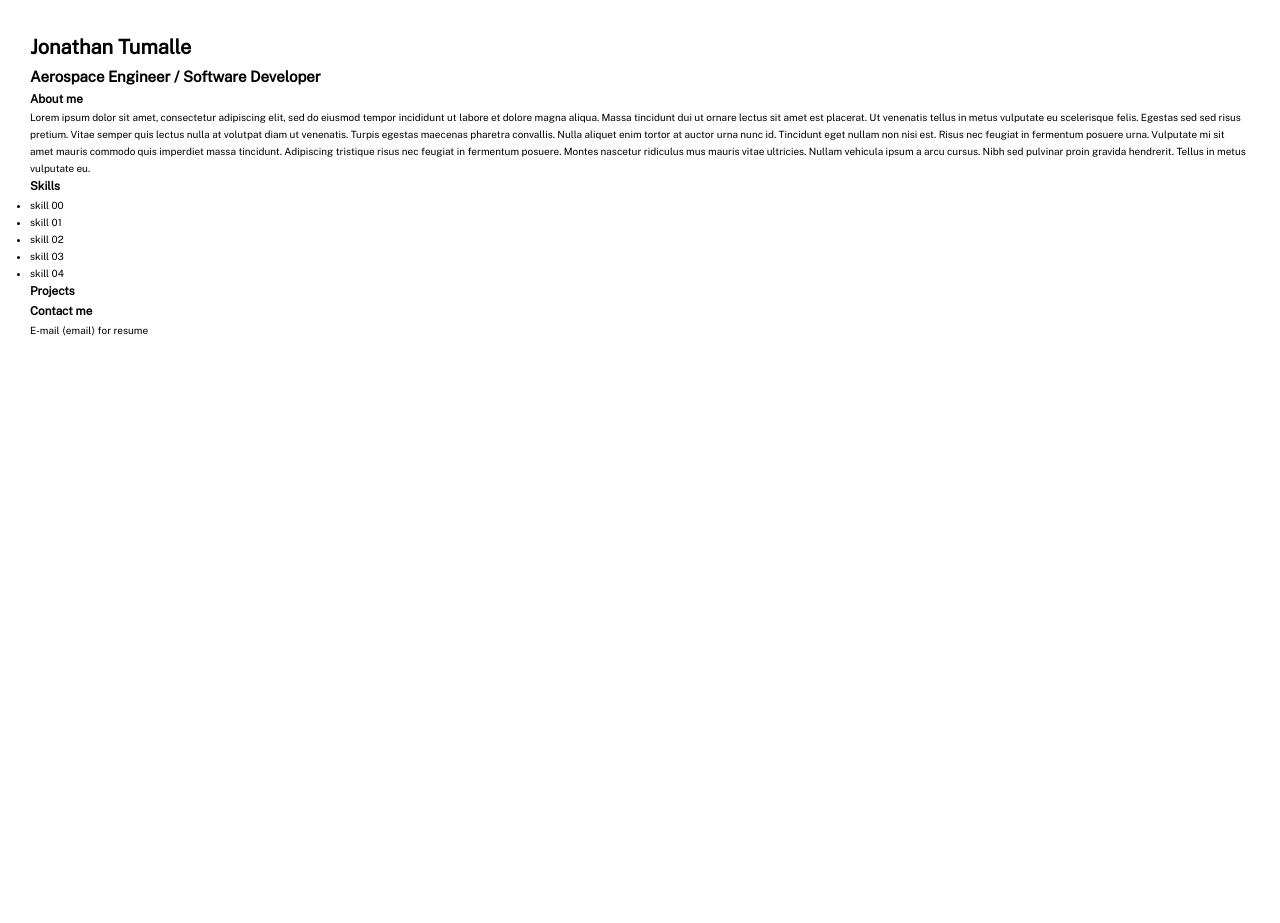
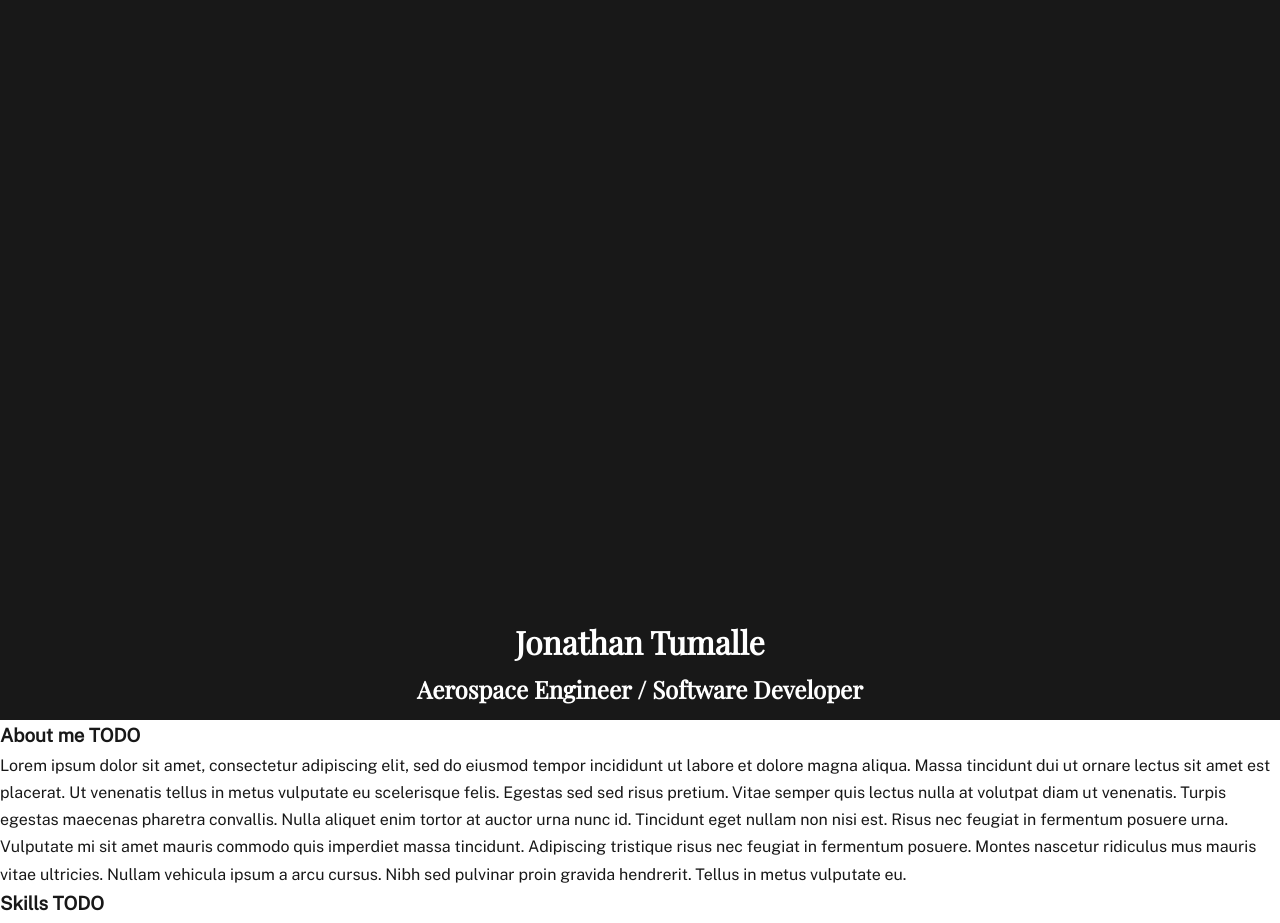
Before and after one commit to jontumalle/jontumalle.github.io, a website: page index.html in a window 1280 px wide. Shown: the top 923 px of the page. Before the commit the page ends 800 px from the top, so only its background shows below. Drawn offline with nearby package versions, Linux system fonts and the light colour scheme.

Commit message:
Performed CSS reset on automatic browser padding. Added initial styling to header

```diff
--- a/index.html
+++ b/index.html
@@ -1,7 +1,8 @@
 <!DOCTYPE html>
 <html lang="en">
     <head>
-        <meta charset="utf-8">
+        <meta charset="UTF-8">
+        <meta name="viewport" content="width=device-width, initial-scale=1.0">
 
         <title>Jonathan Tumalle's Landing Page</title>
         <meta name="description" content="">
@@ -17,13 +18,15 @@
     <body>
         <header class="header">
             <!--<img src="#" alt="Main photo of Jonathan coding on his laptop" class="header__img">-->
-            <h1 class="header__name">Jonathan Tumalle</h1>
-            <h2 class="header__titles">Aerospace Engineer / Software Developer</h2>
+            <div class="header__title">
+                <h1 class="header__name">Jonathan Tumalle</h1>
+                <h2 class="header__titles">Aerospace Engineer / Software Developer</h2>
+            </div>
         </header>
 
         <main>
             <section class="section-about">
-                <h3 class="heading-section">About me</h3>
+                <h3 class="heading-section">About me TODO</h3>
                 <p class="section-about__paragraph">
                     Lorem ipsum dolor sit amet, consectetur adipiscing elit, sed do eiusmod tempor incididunt ut labore et dolore magna aliqua.
                     Massa tincidunt dui ut ornare lectus sit amet est placerat. Ut venenatis tellus in metus vulputate eu scelerisque felis.
@@ -35,7 +38,7 @@
                 </p>
             </section>
             <section class="section-skills">
-                <h3 class="heading-section">Skills</h3>
+                <h3 class="heading-section">Skills TODO</h3>
                 <ul class="section-skills__list">
                     <li class="section-skills__item">skill 00</li>
                     <li class="section-skills__item">skill 01</li>
@@ -45,13 +48,13 @@
                 </ul>
             </section>
             <section class="section-projects">
-                <h3 class="heading-section">Projects</h3>
+                <h3 class="heading-section">Projects TODO</h3>
                 <div class="section-projects__project-container">
 
                 </div>
             </section>
             <section class="section-contact">
-                <h3 class="heading-section">Contact me</h3>
+                <h3 class="heading-section">Contact me TODO</h3>
                 <div class="section-contact__info">
                     <p>E-mail &langle;email&rangle; for resume</p>
                 </div>
--- a/sass/abstracts/_variables.scss
+++ b/sass/abstracts/_variables.scss
@@ -1,4 +1,4 @@
 :root {
-    --color-black: #000;
+    --color-black: rgb(24, 24, 24);
     --color-white: #fff;
 }
--- a/sass/base/_base.scss
+++ b/sass/base/_base.scss
@@ -4,7 +4,6 @@
 *::before {
     margin: 0;
     padding: 0;
-    box-sizing: inherit;
 }
 
 html {
--- a/sass/base/_typography.scss
+++ b/sass/base/_typography.scss
@@ -1,8 +1,7 @@
 body {
     font-family: "Public Sans", sans-serif;
     font-weight: 400;
-    /*font-size: 1.6rem;*/
+    font-size: 1.6rem;
     line-height: 1.7;
     color: var(--color-black);
-    padding: 3rem;
 }
--- /dev/null
+++ b/sass/layout/_header.scss
@@ -0,0 +1,16 @@
+.header {
+    font-family: "Playfair Display", serif;
+    background-color: var(--color-black);
+    height: 90vh;
+    width: 100%;
+    color: var(--color-white);
+    position: relative;
+    text-align: center;
+
+    &__title {
+        position: absolute;
+        bottom: 1rem;
+        left: 50%;
+        transform: translate(-50%,0);
+    }
+}
--- a/sass/main.scss
+++ b/sass/main.scss
@@ -3,4 +3,6 @@
 @import "base/base";
 @import "base/typography";
 
+@import "layout/header";
+
 @import "pages/home";
```
Also changed, not shown: css/style.css.
